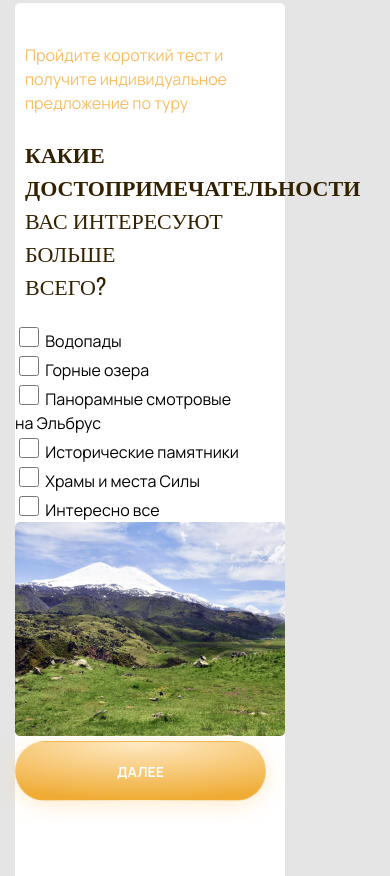
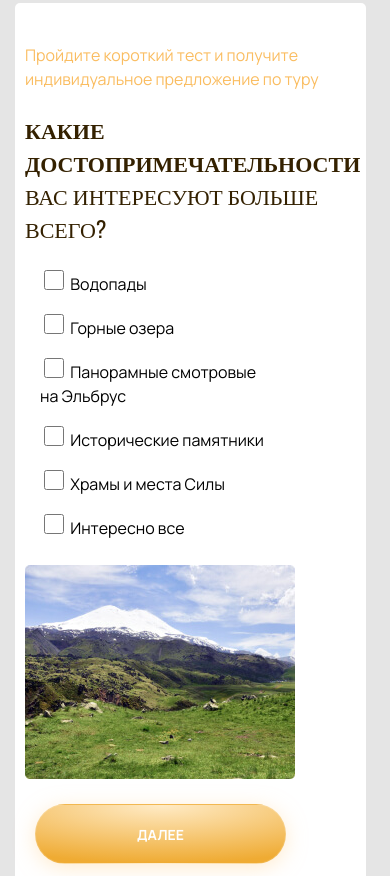
Before and after one commit to EvgeKat/yeti-jeep, a plain HTML site: page index.html in a window 390 px wide. Shown: the part 1124-2000 px from the top of the page. Drawn offline with nearby package versions, Linux system fonts and the light colour scheme.

Commit message:
feat: add all mobile

```diff
--- a/index.html
+++ b/index.html
@@ -49,20 +49,15 @@
       <section></section>
 
       <section class="block-one">
-        <span class="block-one--question"
-          >Хотите сменить обстановку<br />
-          и
-          <b>
-            отдохнуть душой<br />
-            среди гор и водопадов?</b
-          ></span
-        >
-        <span class="block-one--text"
-          >Ответьте на несколько вопросов<br />
-          и получите онлайн расчет<br />
+        <span class="block-one--question">
+          Хотите сменить обстановку<br />
+          и<b> отдохнуть душой<br />среди гор и водопадов?</b>
+        </span>
+        <span class="block-one--text">
+          Ответьте на несколько вопросов<br />и получите онлайн расчет<br />
           тура по Кавказу на современном<br />
-          комфортабельном внедорожнике</span
-        >
+          комфортабельном внедорожнике
+        </span>
         <button class="block-one--button">
           подобрать маршрут<br />
           и узнать стоимость
@@ -139,17 +134,30 @@
             Вас интересуют больше<br />
             всего?
           </p>
+          <div>
             <div class="input">
               <input type="checkbox" name="waterfalls" /> Водопады<br />
+            </div>
+            <div class="input">
               <input type="checkbox" name="mountain-lakes" /> Горные озера<br />
+            </div>
+            <div class="input">
               <input type="checkbox" name="waterfalls" /> Панорамные смотровые
               <br />
               на Эльбрус<br />
-            <input type="checkbox" name="monuments" /> Исторические памятники<br />
+            </div>
+            <div class="input">
+              <input type="checkbox" name="monuments" /> Исторические
+              памятники<br />
+            </div>
+            <div class="input">
               <input type="checkbox" name="temples " /> Храмы и места Силы<br />
+            </div>
+            <div class="input">
               <input type="checkbox" name="all" /> Интересно все<br />
             </div>
-          <img src="assets/mountains.jpg" alt="mountains" />
+          </div>
+          <img class="mountains" src="assets/mountains.jpg" alt="mountains" />
           <button class="block-three--button">Далее</button>
         </div>
       </section>
--- a/style.css
+++ b/style.css
@@ -11,13 +11,12 @@ body {
   min-width: 320px;
   overflow-x: hidden;
   margin: 0 auto;
-  padding-top: 20px;
-  /*background: url(assets/dombay.png);
-  background-repeat: no-repeat;*/
+  background-image: url(assets/clouds.png), url(assets/dombay.png);
+  background-repeat: no-repeat;
 }
 
 header {
-  /* background: url(assets/dombay.png);*/
+  padding-top: 20px;
 }
 
 .header--icon {
@@ -43,8 +42,6 @@ header {
   border-color: #ffedcb #fabc5f;
   background-color: #ffffff;
   font-family: "Manrope", sans-serif;
-  /*border: 1px solid;
- border-image-source: radial-gradient(100.13% 100% at 50.15% 0%, #FFEDCB 0%, #FABC5F 100%);*/
 }
 
 .number {
@@ -159,6 +156,9 @@ header {
   flex-wrap: wrap;
   justify-content: center;
   padding-top: 115px;
+  background-image: url(assets/car.png);
+  background-repeat: no-repeat;
+  background-position: 0 -65px;
 }
 
 .block-two--food {
@@ -211,8 +211,10 @@ header {
 
 .block-three {
   font-size: 16px;
-  width: 270px;
-  height: 936px;
+  /*width: 290px;
+  height: 936px;*/
+  width: 90%;
+  padding-bottom: 50px;
   background-color: #ffffff;
   margin-top: 45px;
   margin-left: 15px;
@@ -243,6 +245,12 @@ input {
 
 .input {
   line-height: 24px;
+  padding-left: 25px;
+  padding-bottom: 15px;
+}
+.mountains {
+  margin-left: 10px;
+  margin-top: 10px;
 }
 
 .block-three--button {
@@ -264,4 +272,6 @@ input {
   font-weight: bold;
   text-transform: uppercase;
   text-shadow: #000 15%;
+  margin-left: 20px;
+  margin-top: 20px;
 }
```
Also changed, not shown: assets/dombayLadge.png (added), assets/lidht.png (added). Lines whose indentation alone changed are shown as unchanged.
